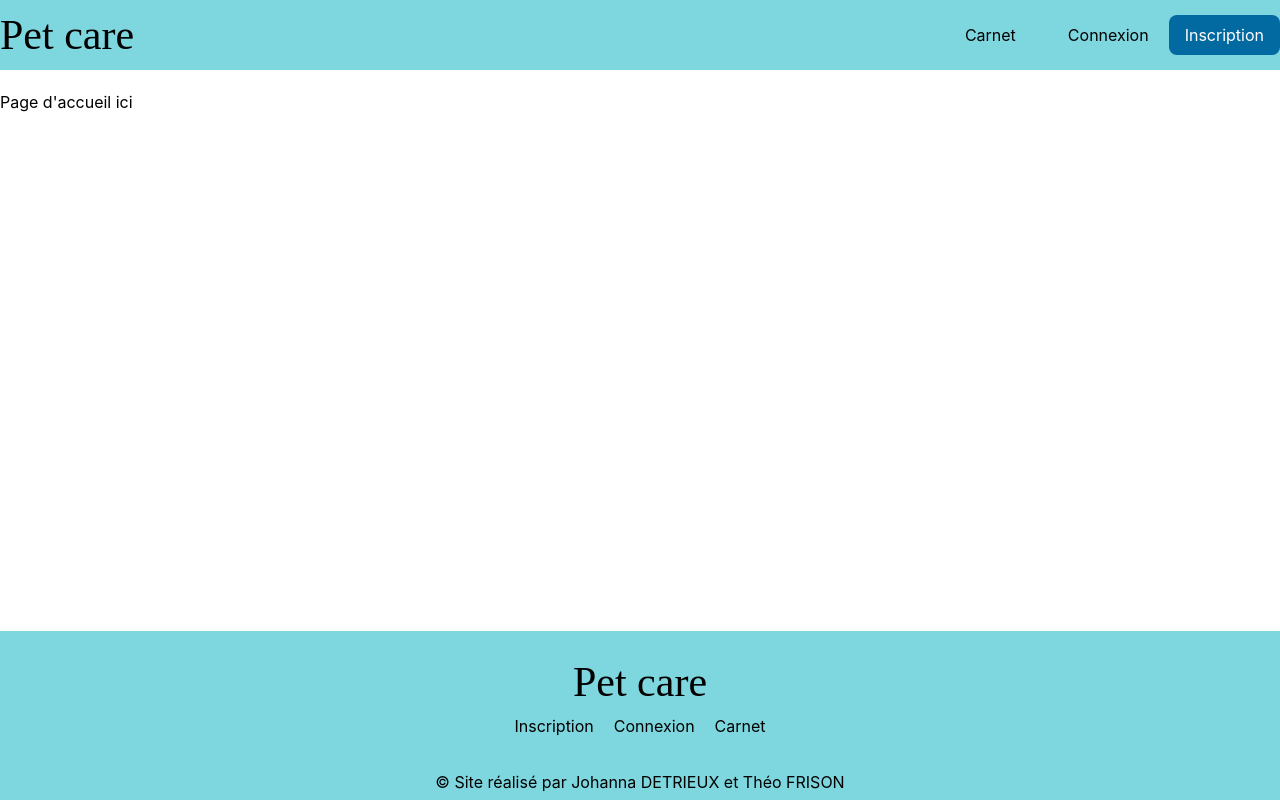
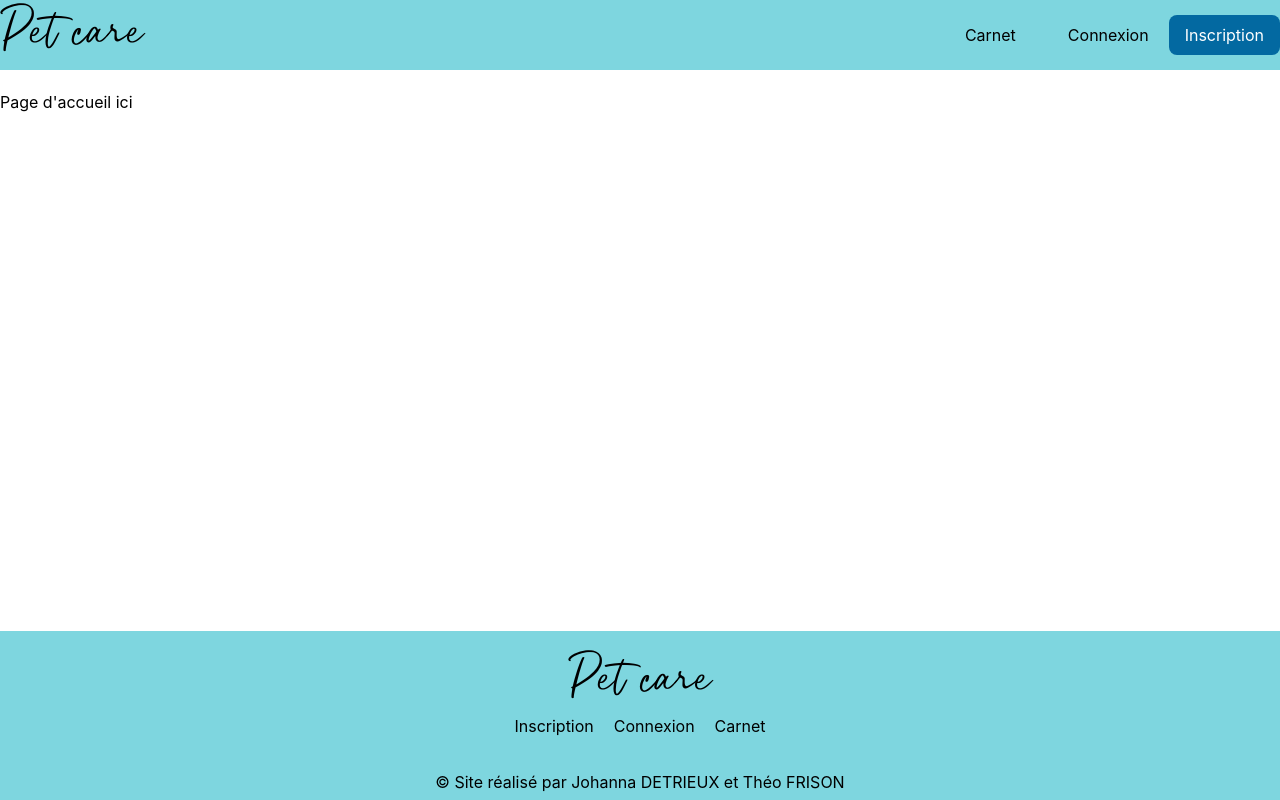
Before and after one commit to Jwana24/pet_care_front, a Next.js app: page / in a window 1280 px wide. Built offline with nearby package versions, Linux system fonts and the light colour scheme.

Commit message:
Fix font on logo

```diff
--- a/app/globals.scss
+++ b/app/globals.scss
@@ -3,6 +3,7 @@
 @tailwind utilities;
 
 @import "mixins.module";
+@import "fonts.module";
 
 * {
   box-sizing: border-box;
```
